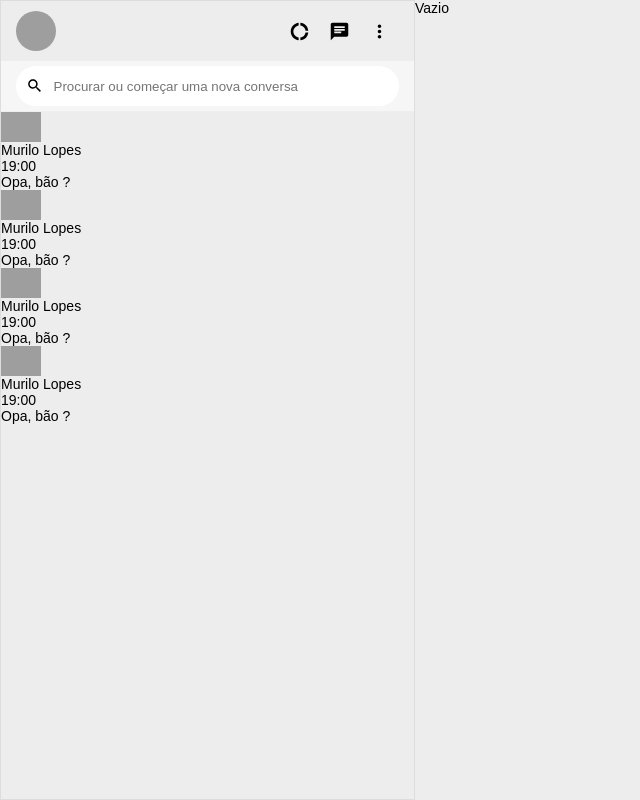
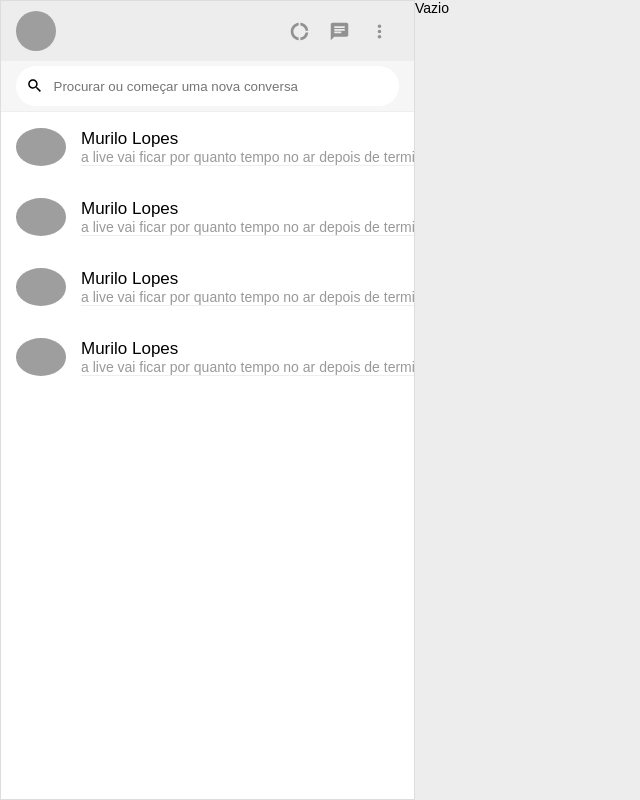
Before and after one commit to Lopes393/berserker_chat, a React (Create React App) app in the folder berserker/: page / in a window 1280 px wide. Shown: the whole page, without its empty margins (0-640 px from the left). Built offline with nearby package versions, Linux system fonts and the light colour scheme; grey boxes are pictures that could not be loaded.

Commit message:
config chatlist

```diff
--- a/berserker/src/components/ChatListItem/ChatListItem.jsx
+++ b/berserker/src/components/ChatListItem/ChatListItem.jsx
@@ -14,7 +14,9 @@ export function ChatListItem() {
         </div>
         <div>
           <LastMsg>
-            <p>Opa, bão ?</p>
+            <p>
+              a live vai ficar por quanto tempo no ar depois de terminada? ?
+            </p>
           </LastMsg>
         </div>
       </Content>
--- a/berserker/src/components/ChatListItem/styles.ts
+++ b/berserker/src/components/ChatListItem/styles.ts
@@ -2,13 +2,52 @@ import styled from "styled-components";
 
 export const Container = styled.div`
   display: flex;
-  flex-direction: column;
+  align-items: center;
+
+  cursor: pointer;
+  height: 70px;
 
   img {
-    width: 40px;
+    width: 50px;
+    border-radius: 50%;
+    margin-left: 15px;
   }
 `;
-export const Content = styled.div``;
-export const Name = styled.div``;
-export const Date = styled.div``;
-export const LastMsg = styled.div``;
+export const Content = styled.div`
+  flex: 1;
+  display: flex;
+  flex-direction: column;
+  justify-content: center;
+  border-bottom: 1px solid var(--border-search);
+  padding-right: 15px;
+  margin-left: 15px;
+
+  flex-wrap: wrap;
+
+  div {
+    display: flex;
+    justify-content: space-between;
+    align-items: center;
+  }
+`;
+export const Name = styled.div`
+  font-size: 17px;
+  color: #000;
+`;
+export const Date = styled.div`
+  font-size: 12px;
+  color: #999;
+`;
+export const LastMsg = styled.div`
+  font-size: 14px;
+  color: #999;
+  display: flex;
+  width: 100%;
+
+  p {
+    overflow: hidden;
+    white-space: nowrap;
+    text-overflow: ellipsis;
+    margin: 0;
+  }
+`;
--- a/berserker/src/components/Sidebar/index.tsx
+++ b/berserker/src/components/Sidebar/index.tsx
@@ -18,13 +18,13 @@ export function Sidebar() {
         />
         <div className="actions">
           <div className="actions-btn">
-            <DonutLargeIcon />
+            <DonutLargeIcon style={{ color: "#919191" }} />
           </div>
           <div className="actions-btn">
-            <ChatIcon />
+            <ChatIcon style={{ color: "#919191" }} />
           </div>
           <div className="actions-btn">
-            <MoreVertIcon />
+            <MoreVertIcon style={{ color: "#919191" }} />
           </div>
         </div>
       </Header>
--- a/berserker/src/components/Sidebar/styles.ts
+++ b/berserker/src/components/Sidebar/styles.ts
@@ -62,4 +62,8 @@ export const Search = styled.div`
     }
   }
 `;
-export const Chatlist = styled.div``;
+export const Chatlist = styled.div`
+  flex: 1;
+  background: var(--shape);
+  overflow-y: auto;
+`;
```
